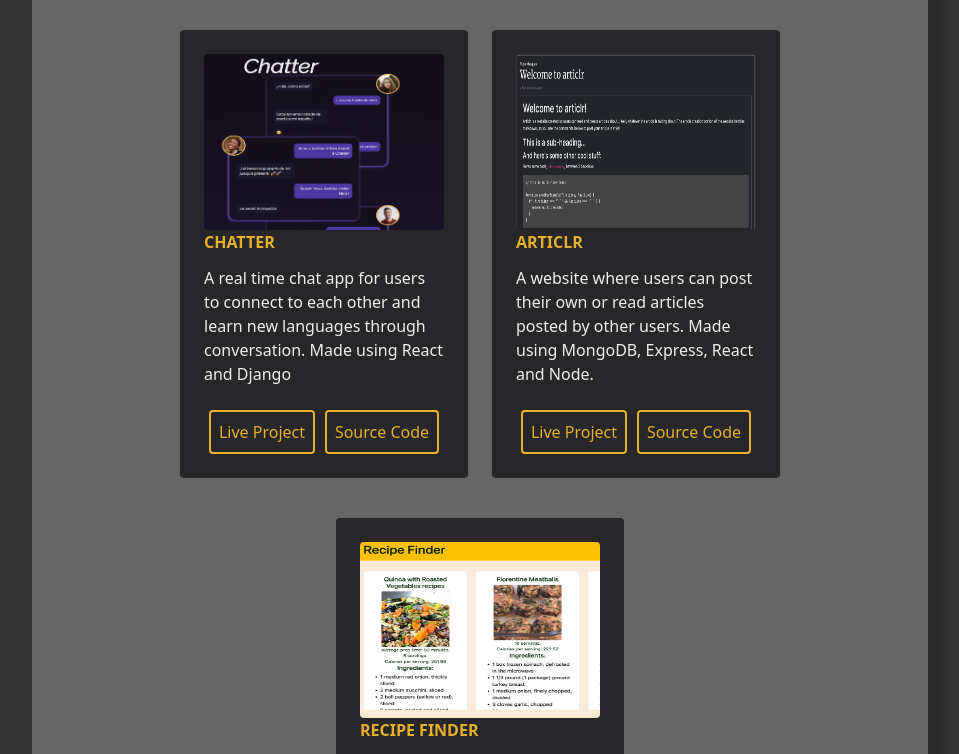
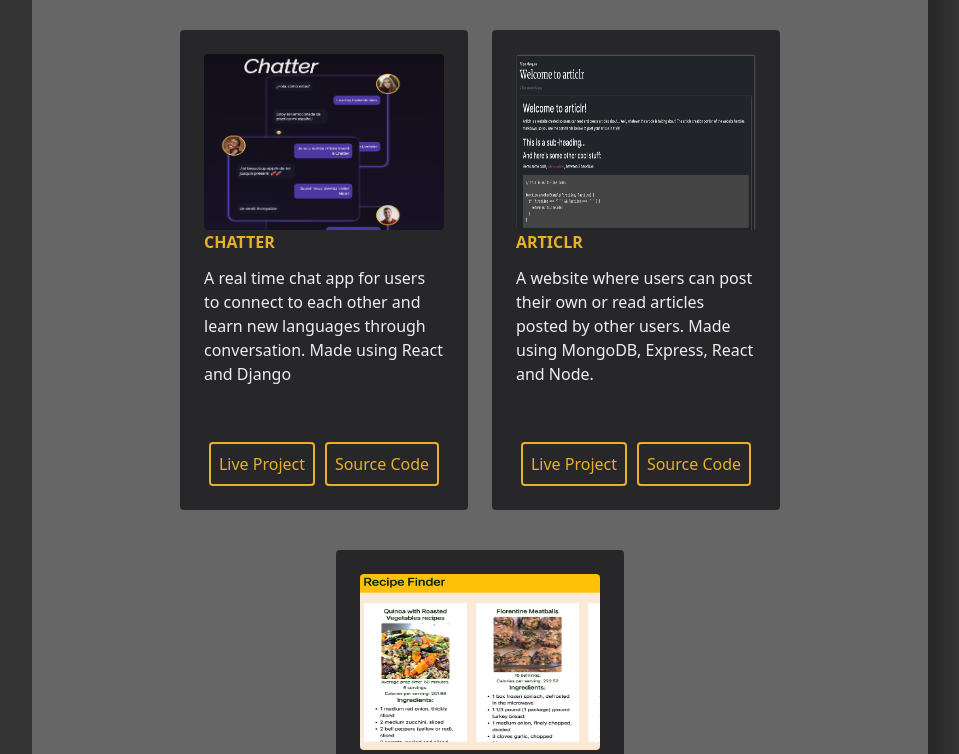
Before and after one commit to filipeqm94/portfolio, a React (Create React App) app: page / in a window 1280 px wide. Shown: the part 1052-1806 px from the top of the page, without its empty margins (160-1119 px from the left). Built offline with nearby package versions, Linux system fonts and the light colour scheme.

Commit message:
make project card a bit bigger

```diff
--- a/src/components/Projects/Project/styles.scss
+++ b/src/components/Projects/Project/styles.scss
@@ -1,5 +1,5 @@
 .card-height {
-  height: 28rem;
+  height: 30rem;
 }
 
 @media only screen and (max-width: 768px) {
```
